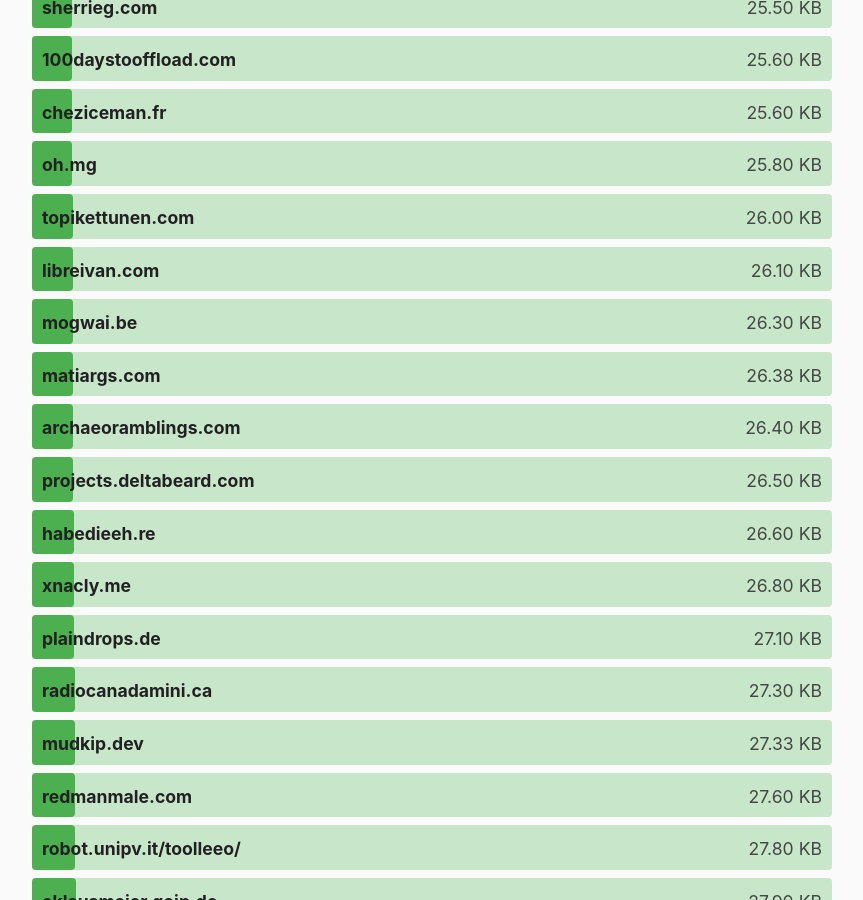
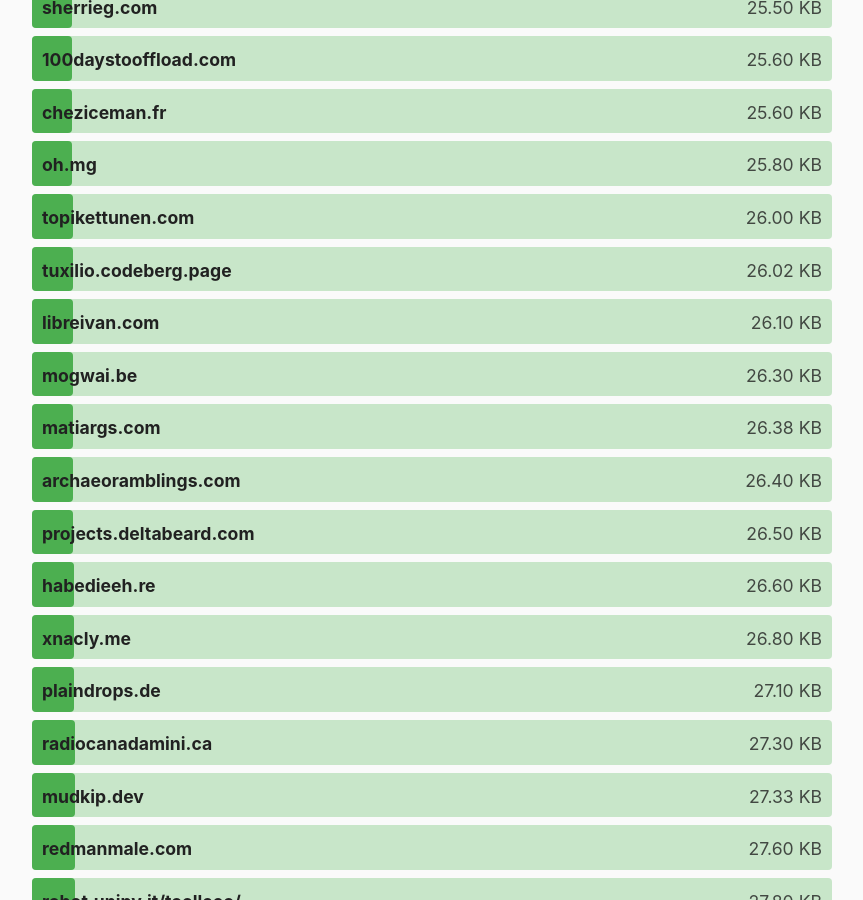
Before and after one commit to kevquirk/512kb.club, a Jekyll site: the page built from index.md, in a window 1280 px wide and 900 px high, scrolled down 11106 px. Shown: the whole window, without its empty margins (208-1071 px from the left). Built offline with Jekyll 4.4.1, drawn with Linux system fonts in a browser that asks for light colours.

Commit message:
Add tuxilio.codeberg.page

```diff
--- a/_data/sites.yml
+++ b/_data/sites.yml
@@ -3573,6 +3573,11 @@
   size: 9.24
   last_checked: 2024-03-27
 
+- domain: tuxilio.codeberg.page
+  url: https://tuxilio.codeberg.page/
+  size: 26.02
+  last_checked: 2024-06-07
+
 - domain: twobiers.github.io
   url: https://twobiers.github.io/
   size: 68.77
```
